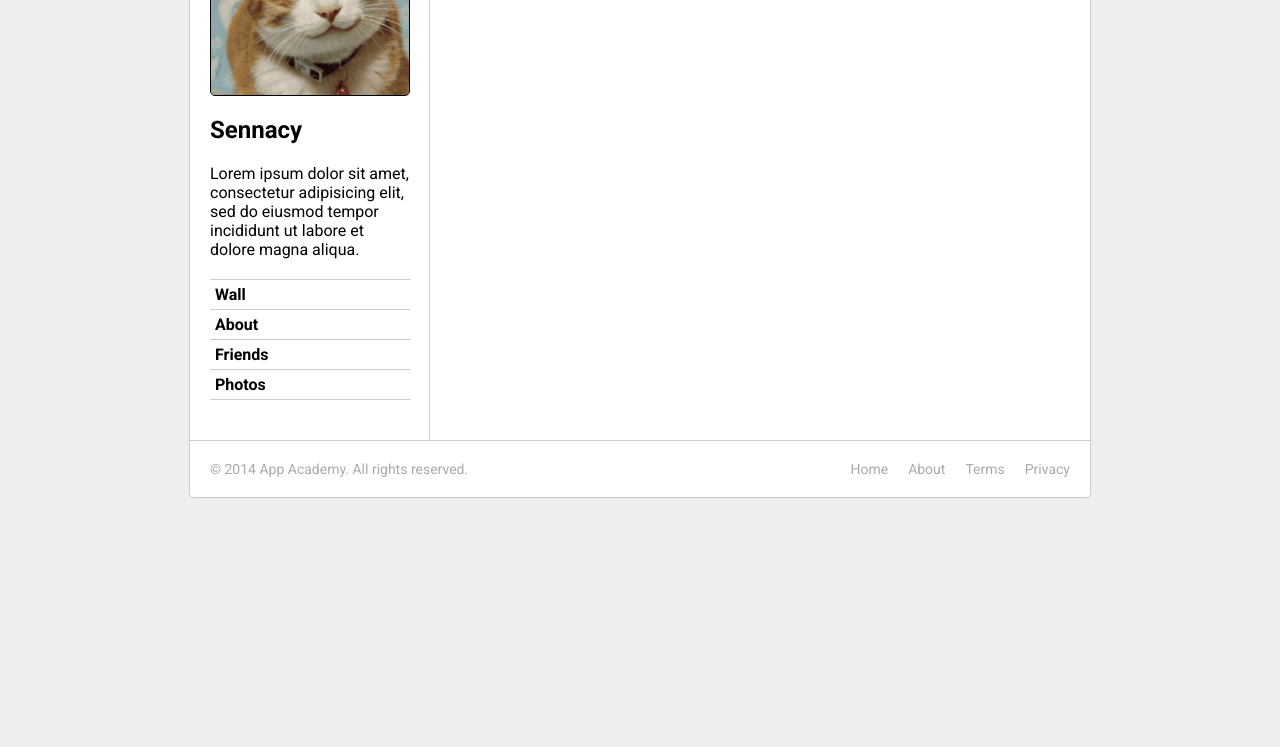
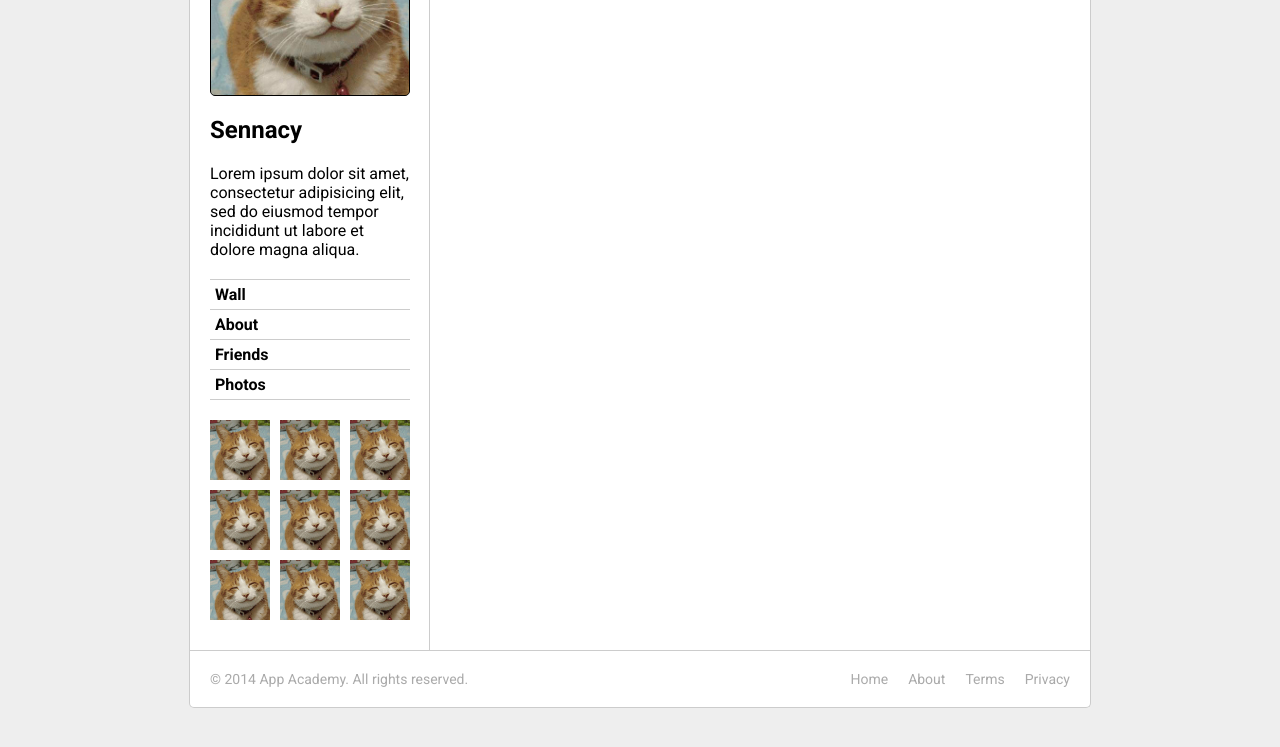
Before and after one commit to yukichikawada/args-inheritance-webpack, a plain HTML site: page css-friends-08/skeleton/08-thumbs.html in a window 1280 px wide. Shown: the part 245-992 px from the top of the page. Before the commit the page ends 800 px from the top, so only its background shows below. Drawn offline with Linux system fonts and the light colour scheme.

Commit message:
Add friends list

```diff
--- a/css-friends-08/skeleton/08-thumbs.html
+++ b/css-friends-08/skeleton/08-thumbs.html
@@ -67,6 +67,36 @@
         <li><a href="#">Photos</a></li>
       </ul>
 
+      <ul class="friends-list">
+        <li>
+          <a href="#" class="thumb" title="Jonathan"><img src="./images/cat.jpg" alt=""></a>
+        </li>
+        <li>
+          <a href="#" class="thumb" title="Jonathan"><img src="./images/cat.jpg" alt=""></a>
+        </li>
+        <li>
+          <a href="#" class="thumb" title="Jonathan"><img src="./images/cat.jpg" alt=""></a>
+        </li>
+        <li>
+          <a href="#" class="thumb" title="Jonathan"><img src="./images/cat.jpg" alt=""></a>
+        </li>
+        <li>
+          <a href="#" class="thumb" title="Jonathan"><img src="./images/cat.jpg" alt=""></a>
+        </li>
+        <li>
+          <a href="#" class="thumb" title="Jonathan"><img src="./images/cat.jpg" alt=""></a>
+        </li>
+        <li>
+          <a href="#" class="thumb" title="Jonathan"><img src="./images/cat.jpg" alt=""></a>
+        </li>
+        <li>
+          <a href="#" class="thumb" title="Jonathan"><img src="./images/cat.jpg" alt=""></a>
+        </li>
+        <li>
+          <a href="#" class="thumb" title="Jonathan"><img src="./images/cat.jpg" alt=""></a>
+        </li>
+      </ul>
+
     </section>
     <section class="content-main">
 
--- a/css-friends-08/skeleton/css/08-thumbs.css
+++ b/css-friends-08/skeleton/css/08-thumbs.css
@@ -1 +1,19 @@
 /* PHASE 8: Thumbs */
+.friends-list li {
+  margin: 0 0 10px 0;
+  width: 60px;
+}
+
+.friends-list > li:nth-child(3n-1) {
+  margin: 0 10px 10px 10px;
+}
+
+.friends-list {
+  display: flex;
+  flex-wrap: wrap;
+}
+
+.thumb {
+  width: 58px;
+  height: 58px;
+}
```
